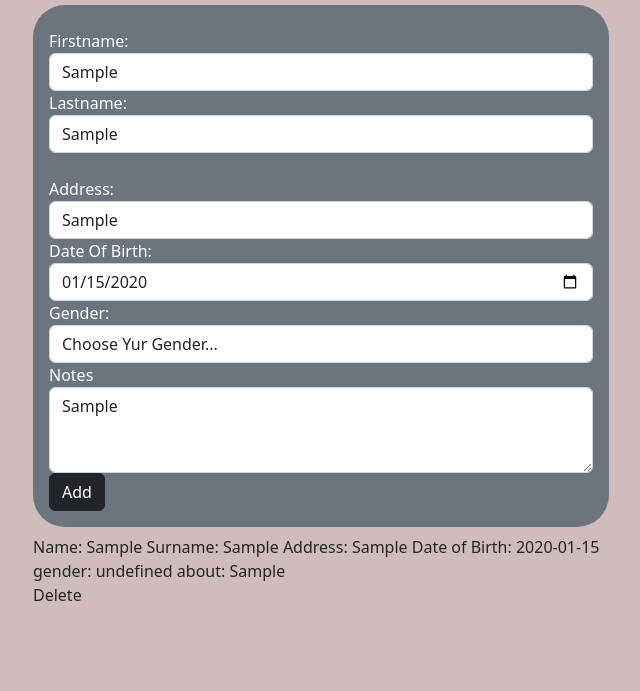
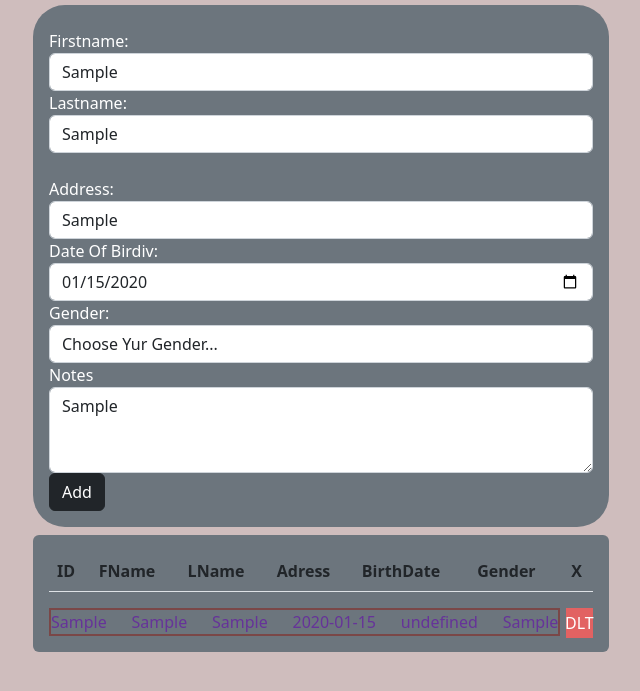
Before and after one commit to ikaGalogre/DevAllTask, a plain HTML site: page index.html in a window 1280 px wide. Both pictures are taken after typing "Sample", "Sample", "Sample", "2020-01-15", "Sample" into the empty fields and a click on the button "Add". Shown: the part 101-792 px from the top of the page, without its empty margins (319-959 px from the left). Drawn offline with nearby package versions, Linux system fonts and the light colour scheme.

Commit message:
modified table

```diff
--- a/css/style.css
+++ b/css/style.css
@@ -12,3 +12,29 @@ body{
     margin-top: 10px;
     text-align: center;
 }
+.info-delete {
+    position: relative;
+    width: 100%;
+    height: auto;
+}
+.table-info {
+    display: flex;
+    justify-content: space-between;
+    color: rebeccapurple;
+    border: 2px solid rgb(122, 71, 71);
+    width: 94%;
+}
+
+.delete-btn {
+
+    position: absolute;
+    top: 0;
+    right: 0;
+    margin: auto;
+    width: 5%;
+    height: 30px;
+    display: flex;
+    justify-content: center;
+    align-items: center;
+    background-color: rgb(226, 98, 98);
+}
--- a/index.html
+++ b/index.html
@@ -2,7 +2,7 @@
 <html lang="en">
 <head>
     <meta charset="utf-8">
-    <meta name="viewport" content="width=device-width, initial-scale=1">
+    <meta name="viewport" content="widdiv=device-widdiv, initial-scale=1">
     <link href="https://cdn.jsdelivr.net/npm/bootstrap@5.2.1/dist/css/bootstrap.min.css" rel="stylesheet"
         integrity="sha384-iYQeCzEYFbKjA/T2uDLTpkwGzCiq6soy8tYaI1GyVh/UjpbCx/TYkiZhlZB6+fzT" crossorigin="anonymous">
     <link rel="stylesheet" href="css/style.css">
@@ -30,10 +30,10 @@
             <div class="form-group">
                 <div class="col mt-4">
                     <label for="">Address:</label>
-                    <input type="text" id="address" maxlength="35" class="form-control" placeholder="Enter Your Address..." required>
+                    <input type="text" id="address" maxlengdiv="35" class="form-control" placeholder="Enter Your Address..." required>
                 </div>
                 <div class="form-group" >
-                    <label for="">Date Of Birth:</label>
+                    <label for="">Date Of Birdiv:</label>
                     <input id="date" type="date" class="form-control" placeholder="">
                 </div>
             </div>
@@ -54,8 +54,22 @@
         </form>
 
 
-        <div class="users" id="users">
-
+        <div class="users p-3 mb-2 bg-secondary text-white rounded-2" id="users">
+            <div class="table-title">
+                <table class="table table-striped custab">
+                    <thead>
+                        <tr>
+                            <div></div>
+                            <th>ID</th>
+                            <th>FName</th>
+                            <th>LName</th>
+                            <th>Adress</th>
+                            <th>BirthDate</th>
+                            <th>Gender</th>
+                            <th class="text-center" >X</th>
+                        </tr>
+                    </thead>
+            </div>
         </div>
     </div>
     <script src="js/app.js"></script>
--- a/js/app.js
+++ b/js/app.js
@@ -49,19 +49,49 @@ function draw() {
     userContainer.id = ID
 
     const userInfo = document.createElement("div")
-    userInfo.textContent = `
 
-    Name: ${infoLocalStorage[ID - userContainer.id].name}
-    Surname:  ${infoLocalStorage[ID - userContainer.id].lname}
-    Address:  ${infoLocalStorage[ID - userContainer.id].adress}
-    Date of Birth:  ${infoLocalStorage[ID - userContainer.id].data}
-    gender:  ${infoLocalStorage[ID - userContainer.id].gender}
-    about: ${infoLocalStorage[ID - userContainer.id].about}
+    const userName = document.createElement("div")
+    userName.textContent = `
+    ${infoLocalStorage[ID - userContainer.id].name}
     `
+    const lname = document.createElement("div")
+    lname.textContent = `
+
+    ${infoLocalStorage[ID - userContainer.id].lname}
+    `
+    const adress = document.createElement("div")
+    adress.textContent = `
+    ${infoLocalStorage[ID - userContainer.id].adress}
+    `
+    const data = document.createElement("div")
+    data.textContent = `
+    ${infoLocalStorage[ID - userContainer.id].data}
+    `
+    const gender = document.createElement("div")
+    gender.textContent = `
+    ${infoLocalStorage[ID - userContainer.id].gender}
+    `
+    const about = document.createElement("div")
+    about.textContent = `
+    ${infoLocalStorage[ID - userContainer.id].about}
+    `
+
+    userInfo.appendChild(userName)
+    userInfo.appendChild(lname)
+    userInfo.appendChild(adress)
+    userInfo.appendChild(data)
+    userInfo.appendChild(gender)
+    userInfo.appendChild(about)
+
     userContainer.appendChild(userInfo)
 
+    userInfo.classList.add('table-info')
+    userContainer.classList.add("info-delete")
+
+
     const deleteButton = document.createElement("div")
-    deleteButton.textContent = "Delete"
+    deleteButton.textContent = "DLT"
+    deleteButton.classList.add('delete-btn')
     deleteButton.addEventListener("click", () => {
         userContainer.remove()
     })
```
